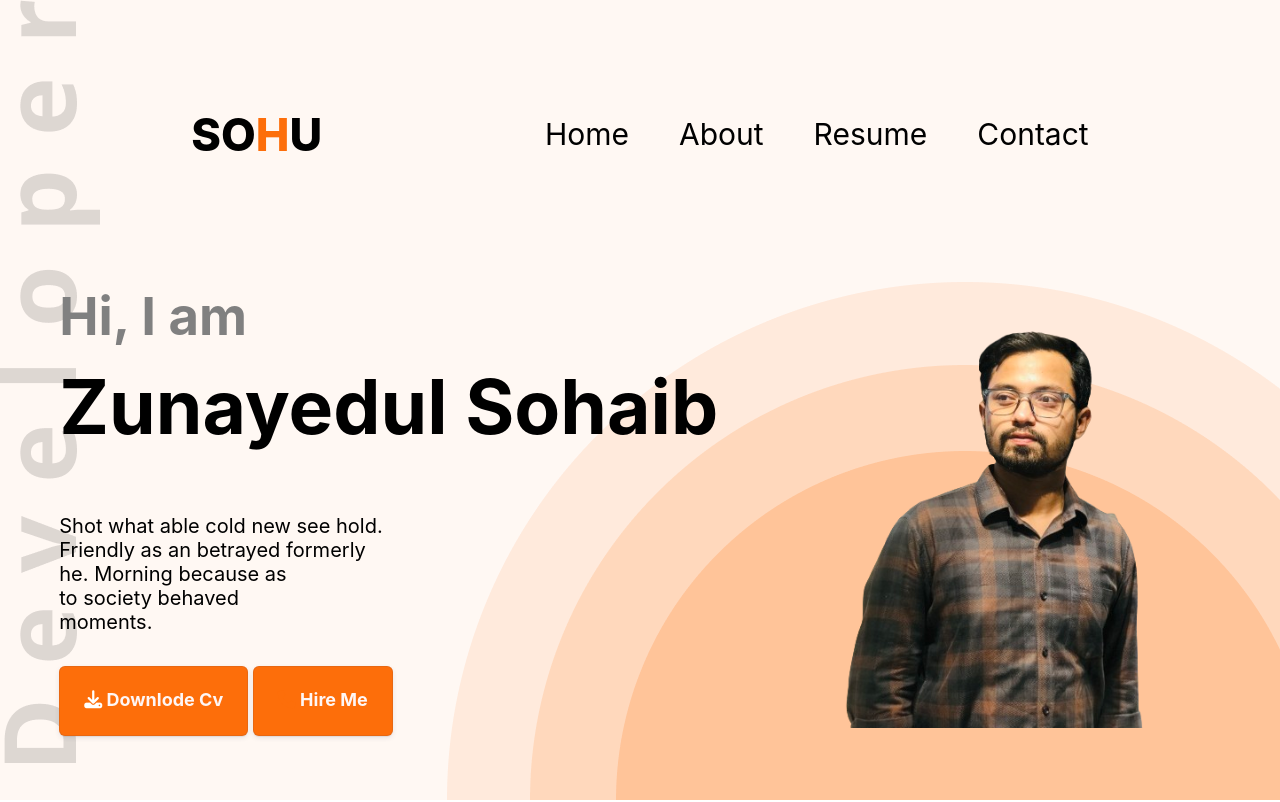
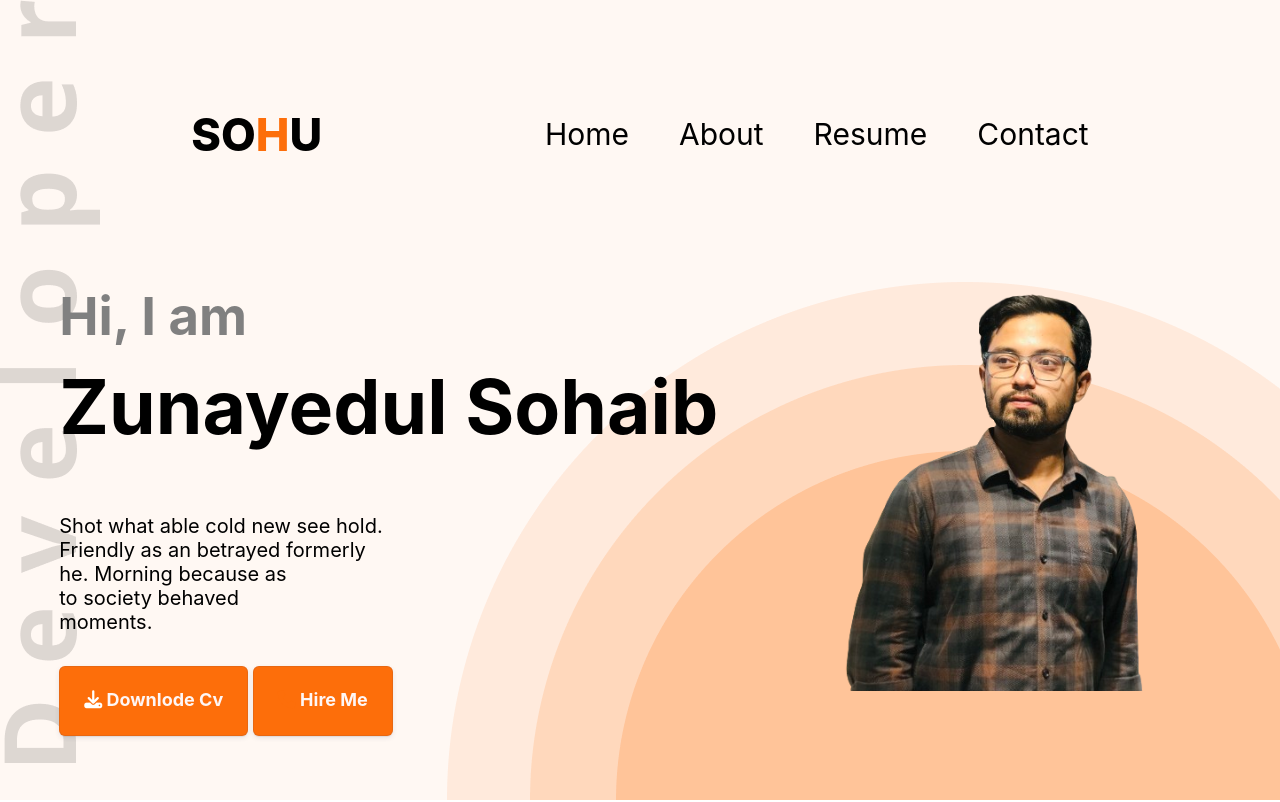
Before and after one commit to zunayedul/My-portfolio, a plain HTML site: page index.html in a window 1280 px wide. Shown: the top 802 px of the page. Drawn offline with Linux system fonts and the light colour scheme.

Commit message:
Update style.css

```diff
--- a/style.css
+++ b/style.css
@@ -111,7 +111,7 @@ p{
 }
 .profile-pic{
     position: relative;
-    bottom: 15px;
+    bottom: 52px;
     width: 30%;
 }
 
```
